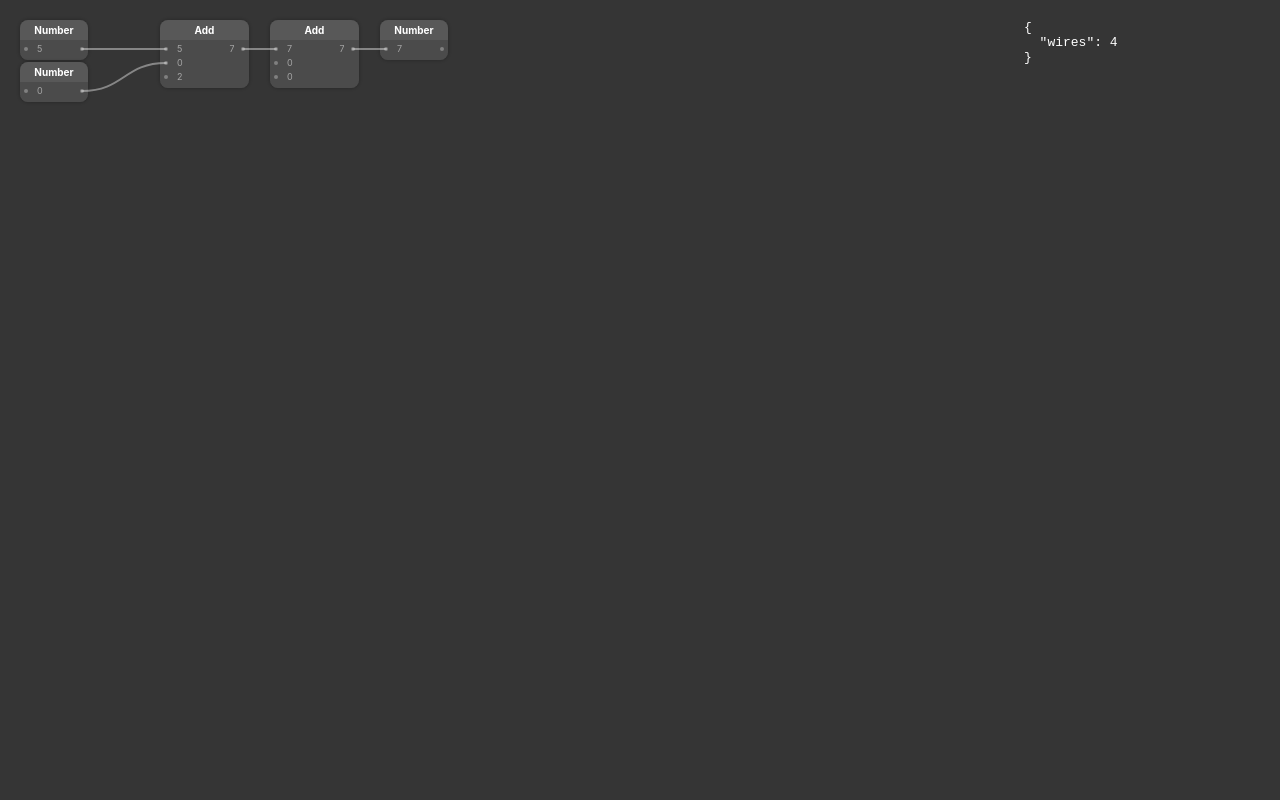
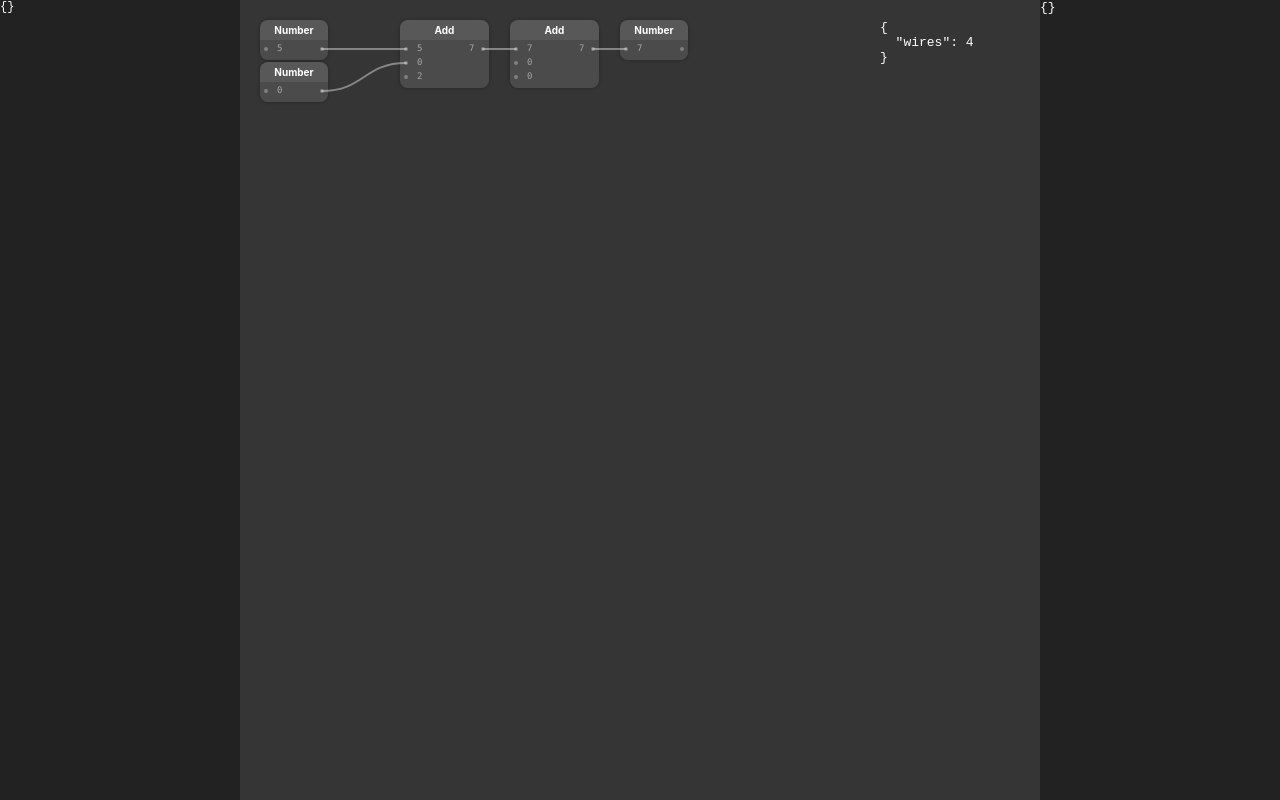
Before and after one commit to mikkmartin/node-editor, a Next.js app: page / in a window 1280 px wide. Built offline with nearby package versions, Linux system fonts and the light colour scheme.

Commit message:
node calculation api wip

```diff
--- a/components/NodeEditor/Canvas.tsx
+++ b/components/NodeEditor/Canvas.tsx
@@ -1,3 +1,5 @@
+import { NodeType } from './Node'
+import { WireType } from './Wire'
 import { motion } from 'framer-motion'
 import styled from 'styled-components'
 import { useStore } from './EditorProvider'
@@ -6,14 +8,13 @@ import { DragWire, ConnectedWire } from './Wire'
 import { Debugger } from './Debugger'
 import { FilterDefs } from './FilterDefs'
 import { Selector } from './Selector'
-import { Observer } from 'mobx-react-lite'
+import { observer } from 'mobx-react-lite'
+import { useEffect } from 'react'
 
-export const Canvas = () => {
-  const store = useStore()
-
-  return (
-    <Observer
-      render={() => {
+type Props = {
+  onUpdate: (nodes: NodeType[], wires: WireType[]) => void
+}
+export const Canvas = observer<Props>(({ onUpdate }) => {
   const {
     handlePan,
     handlePanEnd,
@@ -22,7 +23,12 @@ export const Canvas = () => {
     handleTapCancel,
     nodes,
     wires,
-        } = store
+  } = useStore()
+
+  useEffect(() => {
+    onUpdate(nodes, wires)
+  }, [nodes.length, wires.length])
+
   return (
     <Container
       onPanStart={handlePanStart}
@@ -44,10 +50,7 @@ export const Canvas = () => {
       <Selector />
     </Container>
   )
-      }}
-    />
-  )
-}
+})
 
 const Container = styled(motion.svg)`
   --highlight: orange;
--- a/components/NodeEditor/Node/nodeTypes/add.ts
+++ b/components/NodeEditor/Node/nodeTypes/add.ts
@@ -1,16 +1,15 @@
 import { ISocket } from '../Sockets'
 import { NodeProps, NodeInitialProps, generateSockets } from './nodeTypes'
 
+export const compute = (inputs: ISocket[], outputs: ISocket[]): ISocket[] => {
+  const output: ISocket = inputs.reduce((a, input) => ({
+    id: outputs[0].id,
+    value: typeof a.value === 'number' ? +a.value + +input.value : a.value.toString() + input.value,
+  }))
+  return [output]
+}
+
 export const add = (initialProps: NodeInitialProps): NodeProps => {
-  const compute = (inputs: ISocket[], outputs: ISocket[]): ISocket[] => {
-    const output: ISocket = inputs.reduce((a, input) => ({
-      id: outputs[0].id,
-      value:
-        typeof a.value === 'number' ? +a.value + +input.value : a.value.toString() + input.value,
-    }))
-    return [output]
-  }
-
   const inputs = generateSockets([0, 0, 0], initialProps.inputs)
   const outputs = generateSockets([0])
 
--- a/components/NodeEditor/Node/nodeTypes/number.ts
+++ b/components/NodeEditor/Node/nodeTypes/number.ts
@@ -1,11 +1,11 @@
 import { ISocket } from '../Sockets'
 import { NodeProps, NodeInitialProps, generateSockets } from './nodeTypes'
 
+export const compute = (inputs: ISocket[], outputs: ISocket[]): ISocket[] => [
+  { id: outputs[0].id, value: inputs[0].value },
+]
+
 export const number = (initialProps: NodeInitialProps): NodeProps => {
-  const compute = (inputs: ISocket[], outputs: ISocket[]): ISocket[] => [
-    { id: outputs[0].id, value: inputs[0].value },
-  ]
-
   const inputs = generateSockets([0], initialProps.inputs)
   const outputs = generateSockets([0])
 
--- a/components/NodeEditor/NodeEditor.tsx
+++ b/components/NodeEditor/NodeEditor.tsx
@@ -3,10 +3,11 @@ import { EditorProvider } from './EditorProvider'
 import { getNodeProps } from './Node/nodeTypes'
 import { initiateWire } from './Wire/mapWire'
 
-export const NodeEditor = ({ elements }) => {
+export const NodeEditor = ({ elements, onUpdate }) => {
+
   return (
     <EditorProvider {...getInitialElements(elements)}>
-      <Canvas />
+      <Canvas onUpdate={onUpdate} />
     </EditorProvider>
   )
 }
--- /dev/null
+++ b/pages/api/calculate.ts
@@ -0,0 +1,6 @@
+import { NextApiRequest, NextApiResponse } from 'next'
+//import { calculate } from 'utils/getCalculation'
+
+export default async function handler(req: NextApiRequest, res: NextApiResponse) {
+  res.json(req.query)
+}
--- a/pages/index.tsx
+++ b/pages/index.tsx
@@ -1,4 +1,6 @@
 import NodeEditor from 'components/NodeEditor'
+import styled from 'styled-components'
+import { calculateOutputs } from 'utils/calculateOutputs'
 
 export default function Home() {
   const elements = [
@@ -12,5 +14,43 @@ export default function Home() {
     { source: '3', target: '4' },
     { source: '4', target: '5' },
   ]
-  return <NodeEditor elements={elements} />
+
+  const handleUpdate = (nodes, wires) => {
+    calculateOutputs(nodes, wires)
+    /*
+    setCalculation(query => {
+      return {
+        query,
+        nodes: nodes.length,
+        wires: wires.length,
+      }
+    })
+    */
+  }
+
+  return (
+    <Container>
+      <textarea defaultValue={JSON.stringify({}, null, 2)} />
+      <NodeEditor onUpdate={handleUpdate} elements={elements} />
+      <pre>{JSON.stringify({}, null, 2)}</pre>
+    </Container>
+  )
 }
+
+const Container = styled.div`
+  display: flex;
+  background: #222;
+  color: white;
+  font-family: 'SFMono-Regular', Consolas, 'Liberation Mono', Menlo, Courier, monospace;
+  textarea {
+    width: 30vw;
+    background: none;
+    border: none;
+    color: inherit;
+    resize: none;
+    font-size: 12px;
+  }
+  pre {
+    width: 30vw;
+  }
+`
--- /dev/null
+++ b/utils/calculateOutputs.ts
@@ -0,0 +1,29 @@
+import { compute as add } from '../components/NodeEditor/Node/nodeTypes/add'
+import { compute as number } from '../components/NodeEditor/Node/nodeTypes/number'
+import { NodeType } from '../components/NodeEditor/Node/nodeTypes'
+import { NodeType as INode } from '../components/NodeEditor/Node'
+import { WireType as IWire } from '../components/NodeEditor/Wire'
+
+const getCalc = (type: NodeType) => {
+  switch (type) {
+    case 'add':
+      return add
+    case 'number':
+      return number
+    default:
+      throw Error(`Calculation for type: "${type}" not found.`)
+  }
+}
+
+const getCalculations = (types: NodeType[]): { type: string; calc: Function }[] => {
+  const uniqueTypes = types.reduce<NodeType[]>(
+    (uniques, type) => (!uniques.includes(type) ? [...uniques, type] : uniques),
+    []
+  )
+  return uniqueTypes.map(type => ({ type, calc: getCalc(type) }))
+}
+
+export const calculateOutputs = (nodes: INode[], wires: IWire[]) => {
+  const calculations = getCalculations(nodes.map(node => node.type))
+  console.log(calculations)
+}
```
Lines whose indentation alone changed are shown as unchanged.
